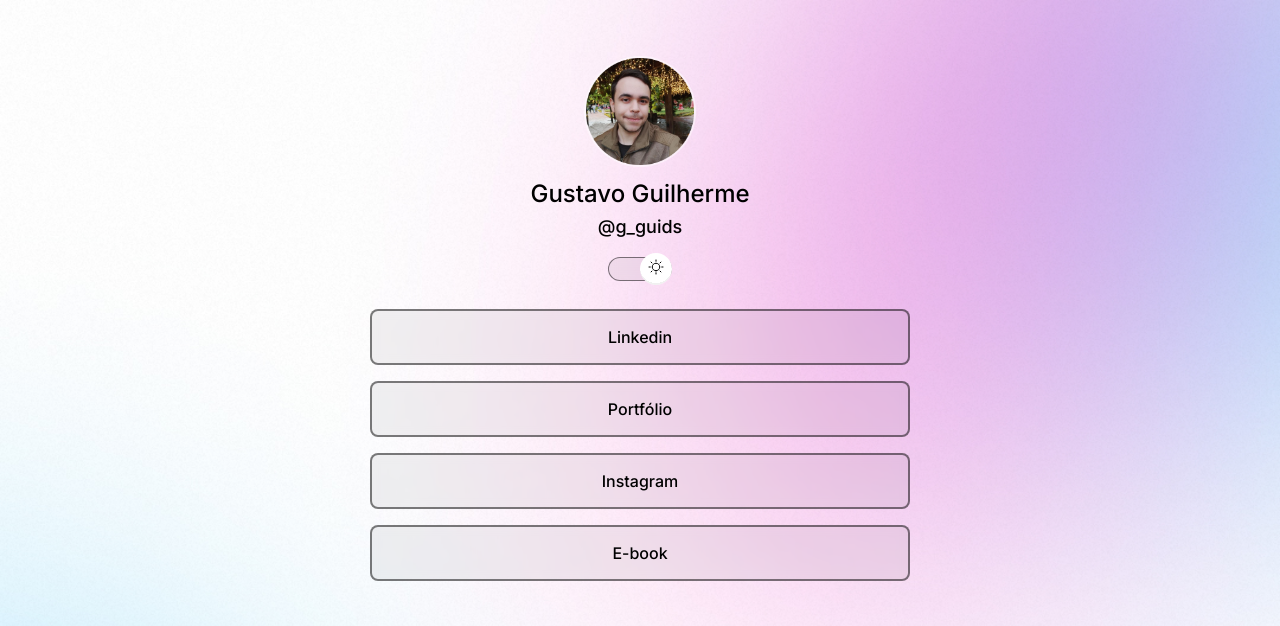
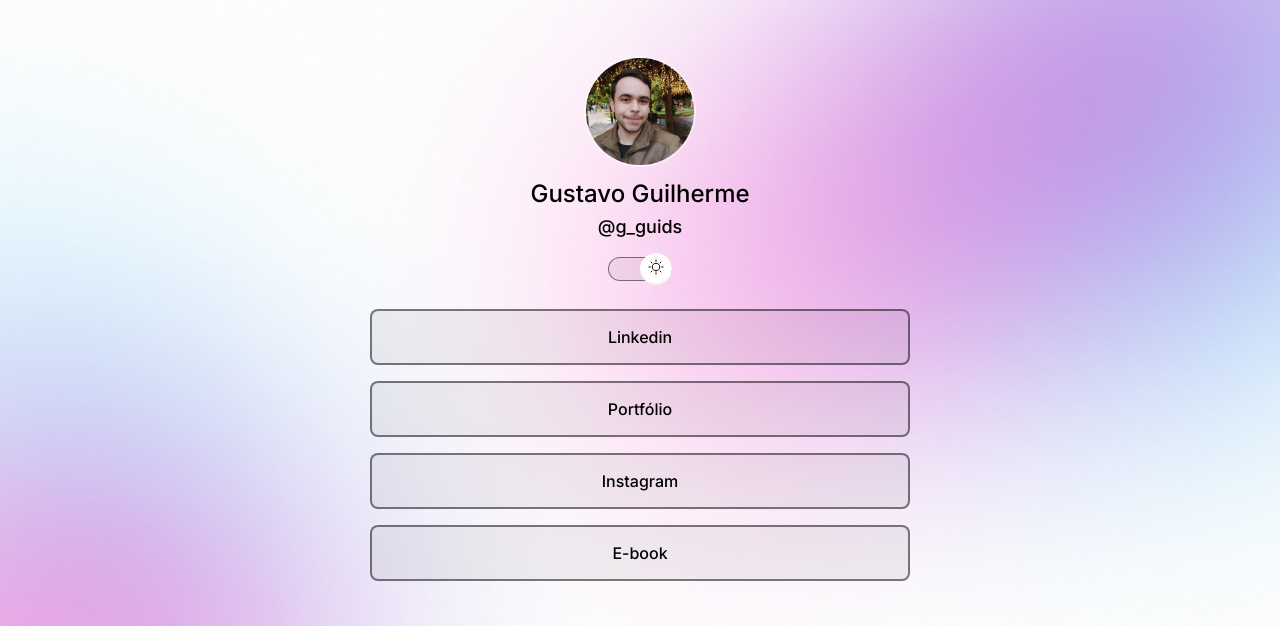
Before and after one commit to gus955/encurtador_links, a plain HTML site: page index.html in a window 1280 px wide. Shown: the top 626 px of the page. Drawn offline with nearby package versions, Linux system fonts and the light colour scheme.

Commit message:
pontual changes to assets and style.css

```diff
--- a/style.css
+++ b/style.css
@@ -180,3 +180,13 @@ footer p{
     font-size:12px;
     font-weight:300;
 }
+
+@media (min-width: 700px){
+    :root{
+        --bg-url: url(./assets/background/bg-desktop.jpg);
+    }
+
+    .light{
+        --bg-url: url(./assets/background/bg-desktop-light.jpg);
+    }
+}
```
Also changed, not shown: assets/background/bg-desktop-light.jpg (added), assets/background/bg-desktop.jpg (added).
